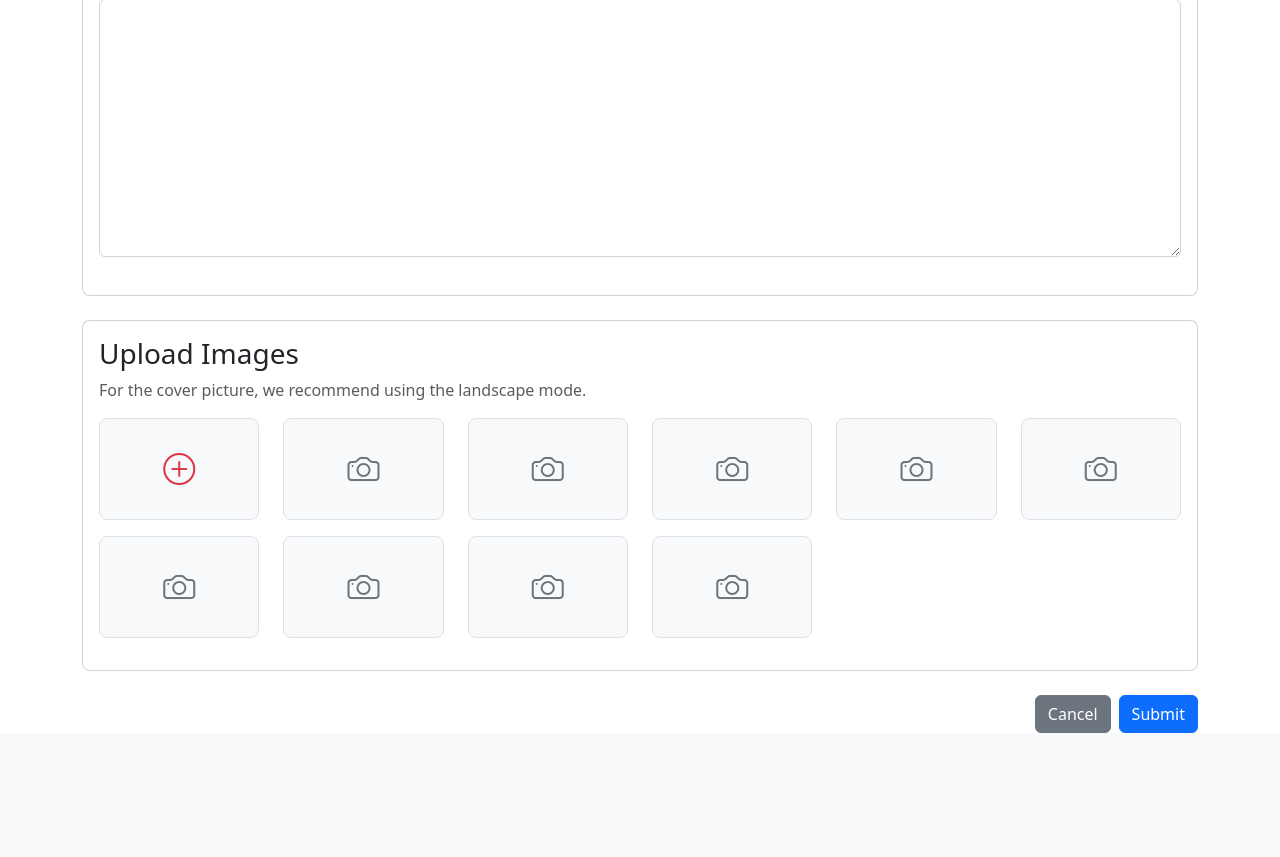
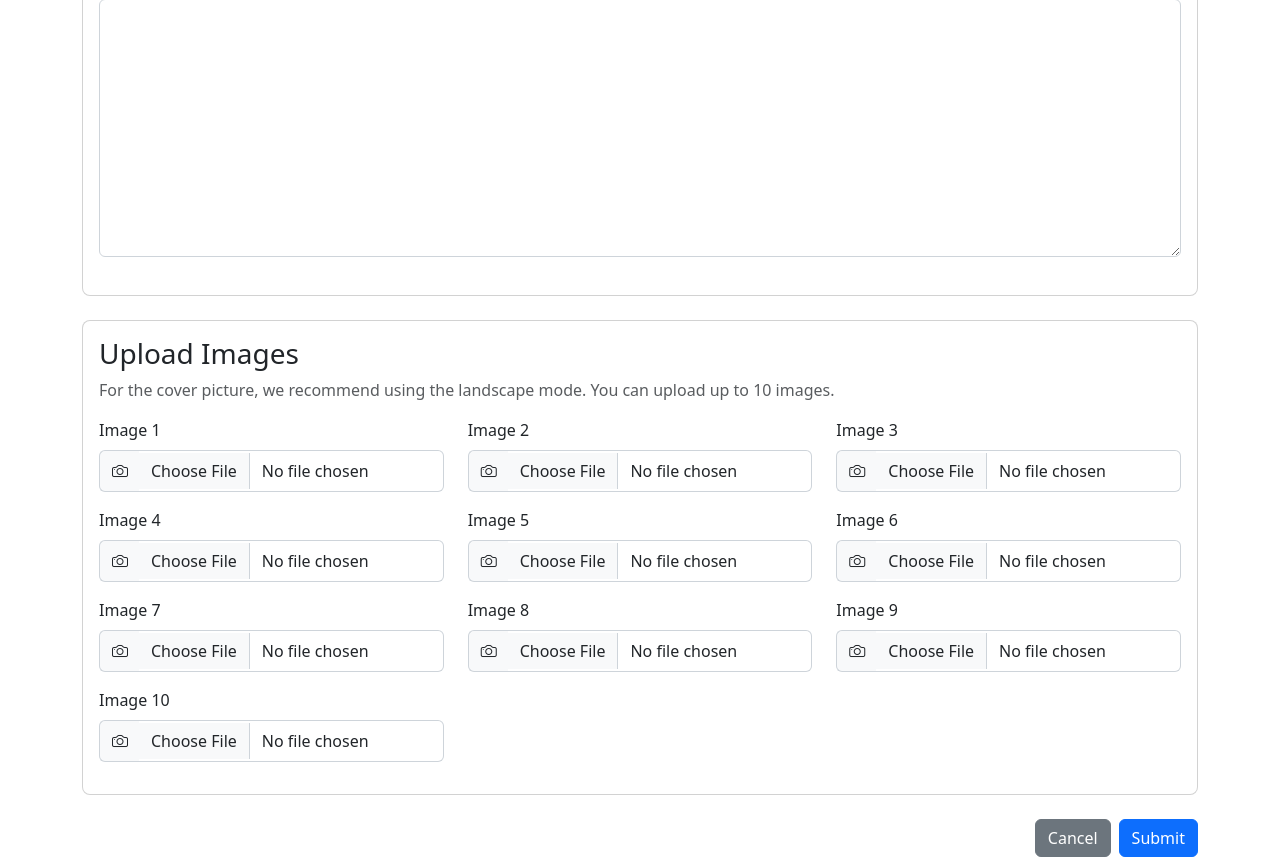
Before and after one commit to mohamedsamirpassion/marketplace, a Django app: page /create/ in a window 1280 px wide. Shown: the part 644-1501 px from the top of the page. Before the commit the page ends 1377 px from the top, so only its background shows below. Run offline with Django 4.2, Linux system fonts and the light colour scheme; a user stored in the database is signed in; data that the repository does not hold is empty.

Commit message:
Update create listing: simplify image upload section to fix upload issue, keep styling

```diff
--- a/listings/templates/listings/create_listing.html
+++ b/listings/templates/listings/create_listing.html
@@ -58,21 +58,15 @@
         <div class="card mb-4">
             <div class="card-body">
                 <h3 class="card-title">Upload Images</h3>
-                <p class="text-muted">For the cover picture, we recommend using the landscape mode.</p>
+                <p class="text-muted">For the cover picture, we recommend using the landscape mode. You can upload up to 10 images.</p>
                 {{ image_formset.management_form }}
-                <div class="row" id="image-upload-container">
+                <div class="row">
                     {% for form in image_formset %}
-                        <div class="col-2 mb-3 image-upload-slot">
-                            <div class="card h-100 text-center">
-                                <div class="card-body p-3 position-relative">
-                                    {% if forloop.first %}
-                                        <i class="bi bi-plus-circle position-absolute top-50 start-50 translate-middle" style="font-size: 2rem; color: #dc3545;"></i>
-                                    {% else %}
-                                        <i class="bi bi-camera position-absolute top-50 start-50 translate-middle" style="font-size: 2rem; color: #6c757d;"></i>
-                                    {% endif %}
-                                    <input type="file" name="{{ form.image.name }}" id="{{ form.image.id_for_label }}" class="image-input d-none" accept="image/*">
-                                    <img class="image-preview d-none w-100 h-100" style="object-fit: cover;" alt="Image Preview">
-                                </div>
+                        <div class="col-md-4 mb-3">
+                            <label class="form-label">Image {{ forloop.counter }}</label>
+                            <div class="input-group">
+                                <span class="input-group-text"><i class="bi bi-camera"></i></span>
+                                <input type="file" name="{{ form.image.name }}" id="{{ form.image.id_for_label }}" class="form-control" accept="image/*">
                             </div>
                         </div>
                     {% endfor %}
@@ -91,7 +85,7 @@
             font-weight: 500;
             margin-bottom: 0.5rem;
         }
-        select, input[type="text"], input[type="number"], textarea {
+        select, input[type="text"], input[type="number"], textarea, input[type="file"] {
             border-radius: 0.375rem;
             border: 1px solid #ced4da;
             padding: 0.5rem 0.75rem;
@@ -104,19 +98,15 @@
         .card {
             border-radius: 0.5rem;
         }
-        .image-upload-slot .card {
-            border: 1px solid #dee2e6;
+        .input-group-text {
             background-color: #f8f9fa;
-            position: relative;
-            overflow: hidden;
+            border: 1px solid #ced4da;
+            border-right: none;
+            border-radius: 0.375rem 0 0 0.375rem;
         }
-        .image-upload-slot .card-body {
-            padding: 0 !important;
-            height: 100px;
-        }
-        .image-upload-slot:hover .card {
-            background-color: #e9ecef;
-            cursor: pointer;
+        .form-control[type="file"] {
+            border-left: none;
+            border-radius: 0 0.375rem 0.375rem 0;
         }
     </style>
 
@@ -149,31 +139,6 @@
                     modelSelect.innerHTML = '<option value="">Select a model</option>';
                 }
             });
-
-            // Image upload logic
-            const imageSlots = document.querySelectorAll('.image-upload-slot');
-            imageSlots.forEach(slot => {
-                const input = slot.querySelector('.image-input');
-                const preview = slot.querySelector('.image-preview');
-                const icon = slot.querySelector('i');
-
-                slot.addEventListener('click', function() {
-                    input.click();
-                });
-
-                input.addEventListener('change', function() {
-                    const file = this.files[0];
-                    if (file) {
-                        const reader = new FileReader();
-                        reader.onload = function(e) {
-                            preview.src = e.target.result;
-                            preview.classList.remove('d-none');
-                            icon.classList.add('d-none');
-                        };
-                        reader.readAsDataURL(file);
-                    }
-                });
-            });
         });
     </script>
 {% endblock %}
```
